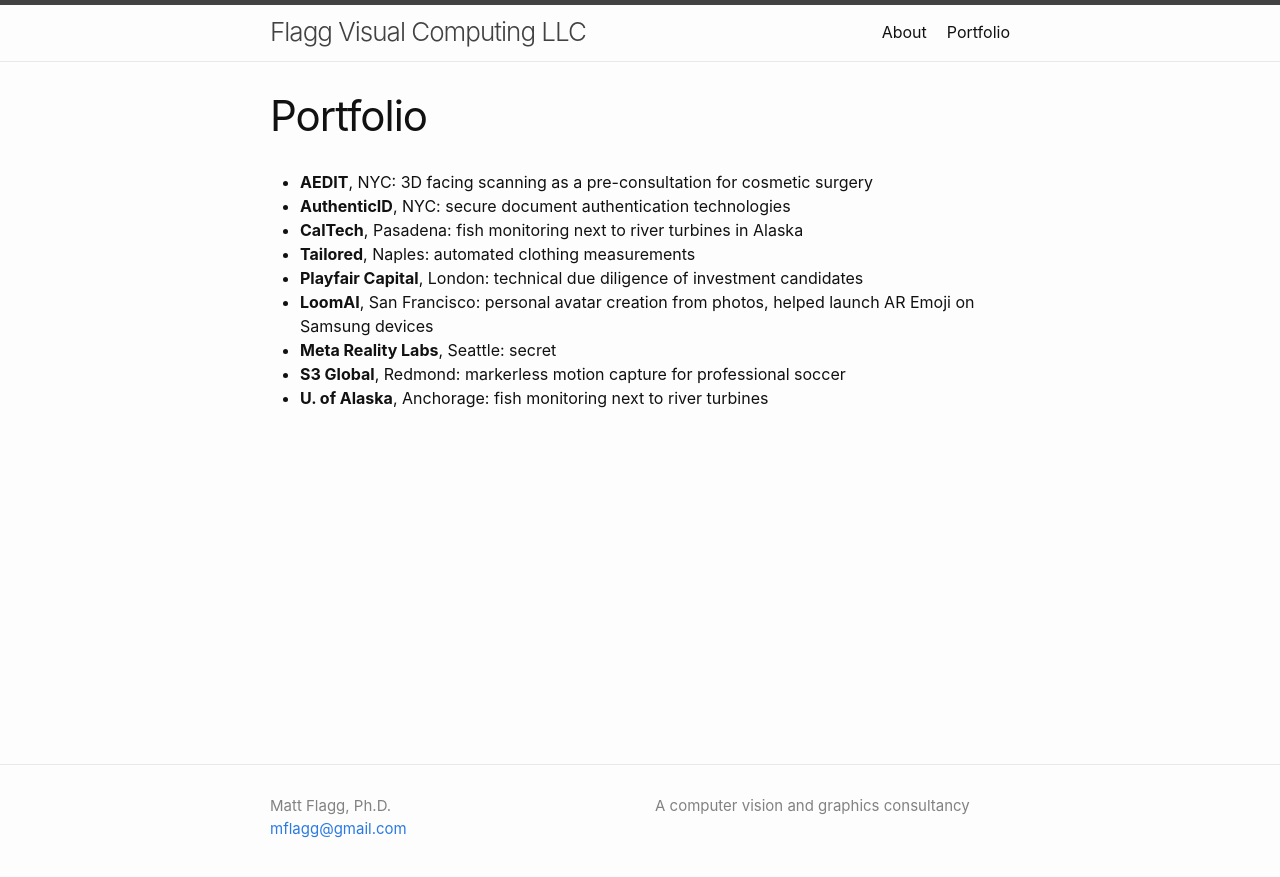
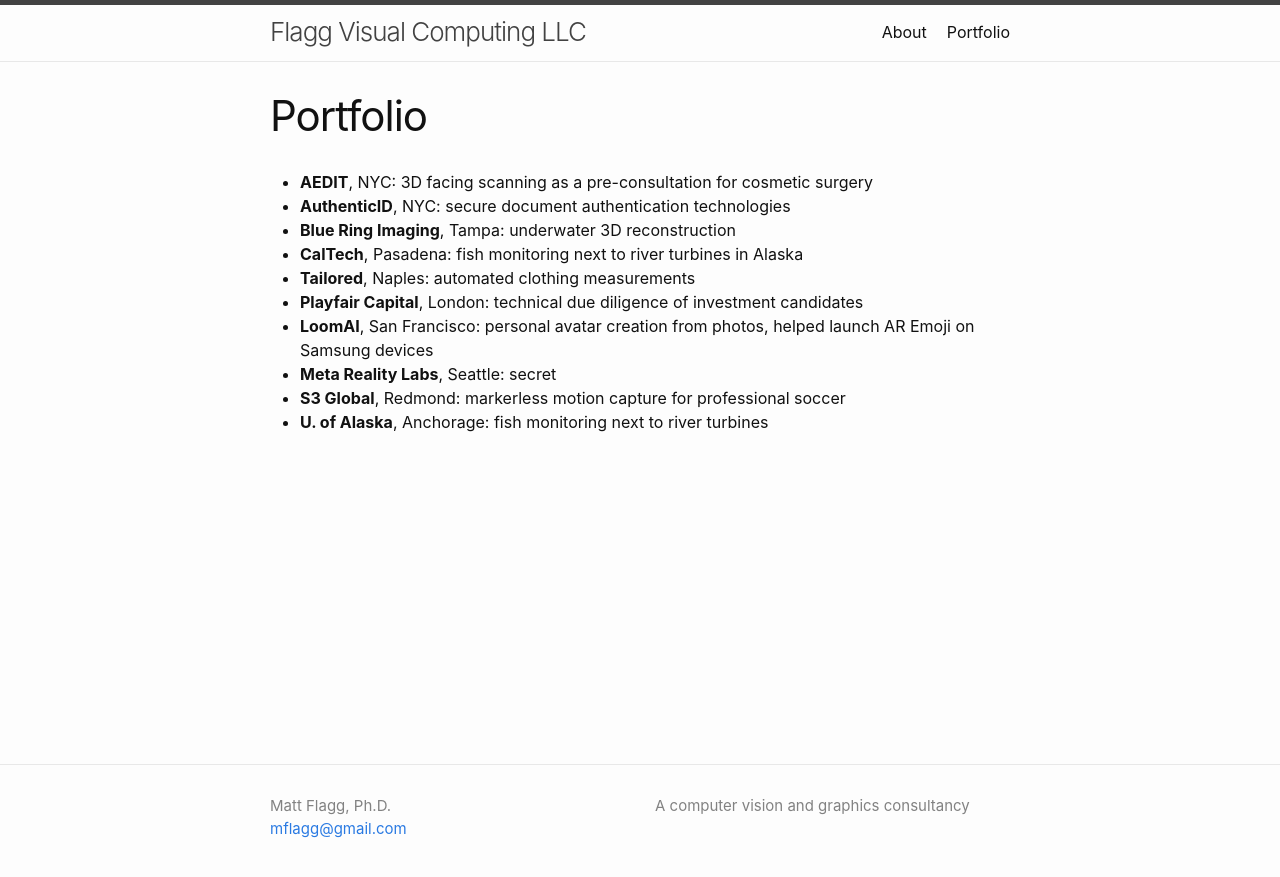
Before and after one commit to mflagg/mflagg.github.io, a Jekyll site: the page built from portfolio.md, in a window 1280 px wide. Shown: the top 877 px of the page. Built offline with Jekyll 4.4.1, drawn with Linux system fonts in a browser that asks for light colours.

Commit message:
added a customer

```diff
--- a/portfolio.md
+++ b/portfolio.md
@@ -6,6 +6,7 @@
 
 - **AEDIT**, NYC: 3D facing scanning as a pre-consultation for cosmetic surgery
 - **AuthenticID**, NYC: secure document authentication technologies
+- **Blue Ring Imaging**, Tampa: underwater 3D reconstruction
 - **CalTech**, Pasadena: fish monitoring next to river turbines in Alaska
 - **Tailored**, Naples: automated clothing measurements
 - **Playfair Capital**, London: technical due diligence of investment candidates
```
